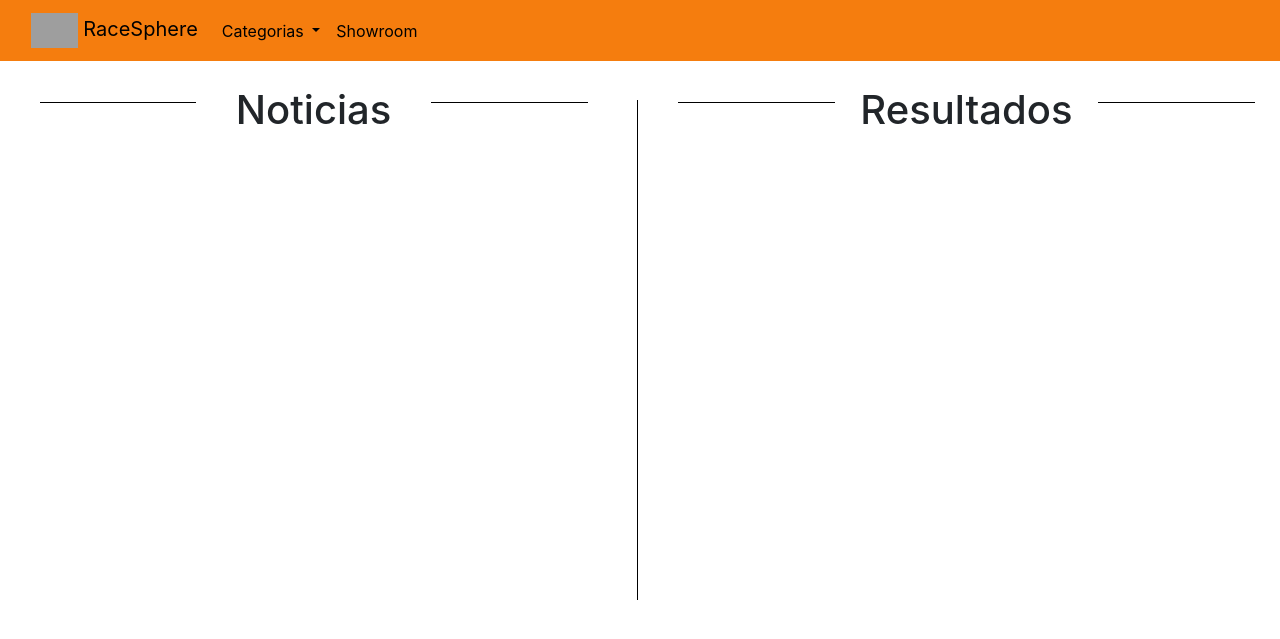
After one commit to patolas01/dwm, a PHP site: page /wec-index.php in a window 1280 px wide. The commit adds this page. Shown: the top 639 px of the page. Run offline with PHP 8.4, Linux system fonts and the light colour scheme; some libraries are stand-ins or nearby versions; grey boxes are pictures that could not be loaded.

Commit message:
conimbrinbs

```diff
--- a/RaceSphere-v1.0/css/paulograca.css
+++ b/RaceSphere-v1.0/css/paulograca.css
@@ -2,8 +2,6 @@ html,
 body {
     margin: 0;
     padding: 0;
-    background-image: url('../img/backgdPG.jpg');
-    background-repeat: repeat;
 }
 
 #container {
@@ -18,3 +16,36 @@ body {
     margin-top: 30px;
     margin-bottom: 30px;
 }
+
+.vl {
+    margin-top: 100px;
+    border-left: 1px solid black;
+    height: 500px;
+    position: fixed;
+    left: 50%;
+    margin-left: -3px;
+    top: 0;
+}
+
+#left {
+    padding-top: 25px;
+    float: left;
+    width: 49%;
+}
+
+#right {
+    padding-top: 25px;
+    float: right;
+    width: 49%;
+}
+
+#newsTitle {
+    display: flex;
+}
+
+.hrTitle {
+    width: 25%;
+    height: 1px;
+    background-color: #000000;
+    border: none;
+}
--- /dev/null
+++ b/RaceSphere-v1.0/wec-index.php
@@ -0,0 +1,29 @@
+<!DOCTYPE html>
+<html lang="pt">
+
+<head>
+    <?php include('bootstrapInc.php'); ?>
+    <title>FIA WEC</title>
+    <link rel="stylesheet" href="css/paulograca.css">
+</head>
+
+<body>
+    <?php include 'navbar.php'; ?>
+    <div id="left">
+        <div id="newsTitle">
+            <hr class="hrTitle">
+            <h1> Noticias </h1>
+            <hr class="hrTitle">
+        </div>
+    </div>
+    <div class="vl"></div>
+    <div id="right">
+        <div id="newsTitle">
+            <hr class="hrTitle">
+            <h1> Resultados </h1>
+            <hr class="hrTitle">
+        </div>
+    </div>
+</body>
+
+</html>
```
